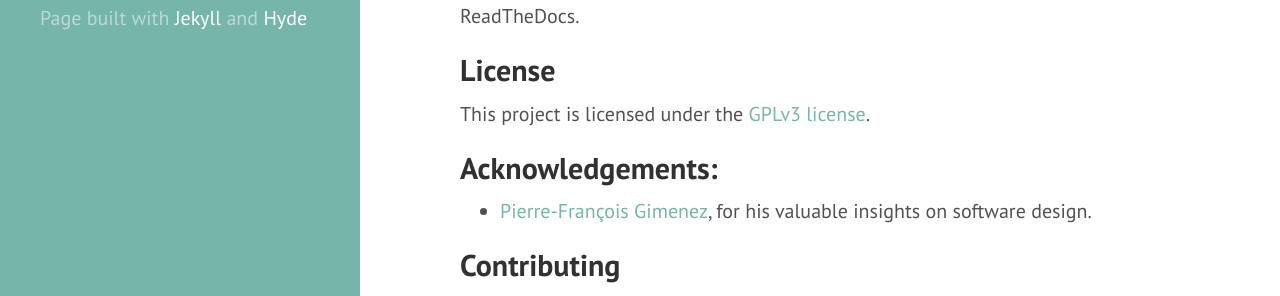
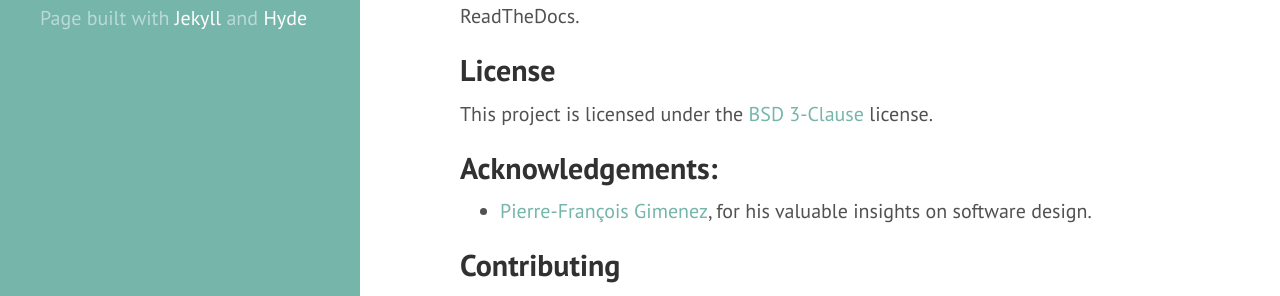
Before and after one commit to NicolasHug/Surprise, a Jekyll site: the page built from index.md, in a window 1280 px wide and 900 px high, scrolled down 1988 px. Shown: the part 416-712 px from the top of the window. Built offline with Jekyll 4.4.1, drawn with Linux system fonts in a browser that asks for light colours.

Commit message:
update index.md

```diff
--- a/index.md
+++ b/index.md
@@ -115,8 +115,8 @@ online](http://surprise.readthedocs.io/en/latest/index.html) on ReadTheDocs.
 License
 -------
 
-This project is licensed under the [GPLv3
-license](https://www.gnu.org/licenses/gpl-3.0.en.html).
+This project is licensed under the [BSD
+3-Clause](https://opensource.org/licenses/BSD-3-Clause) license.
 
 Acknowledgements:
 ----------------
```
